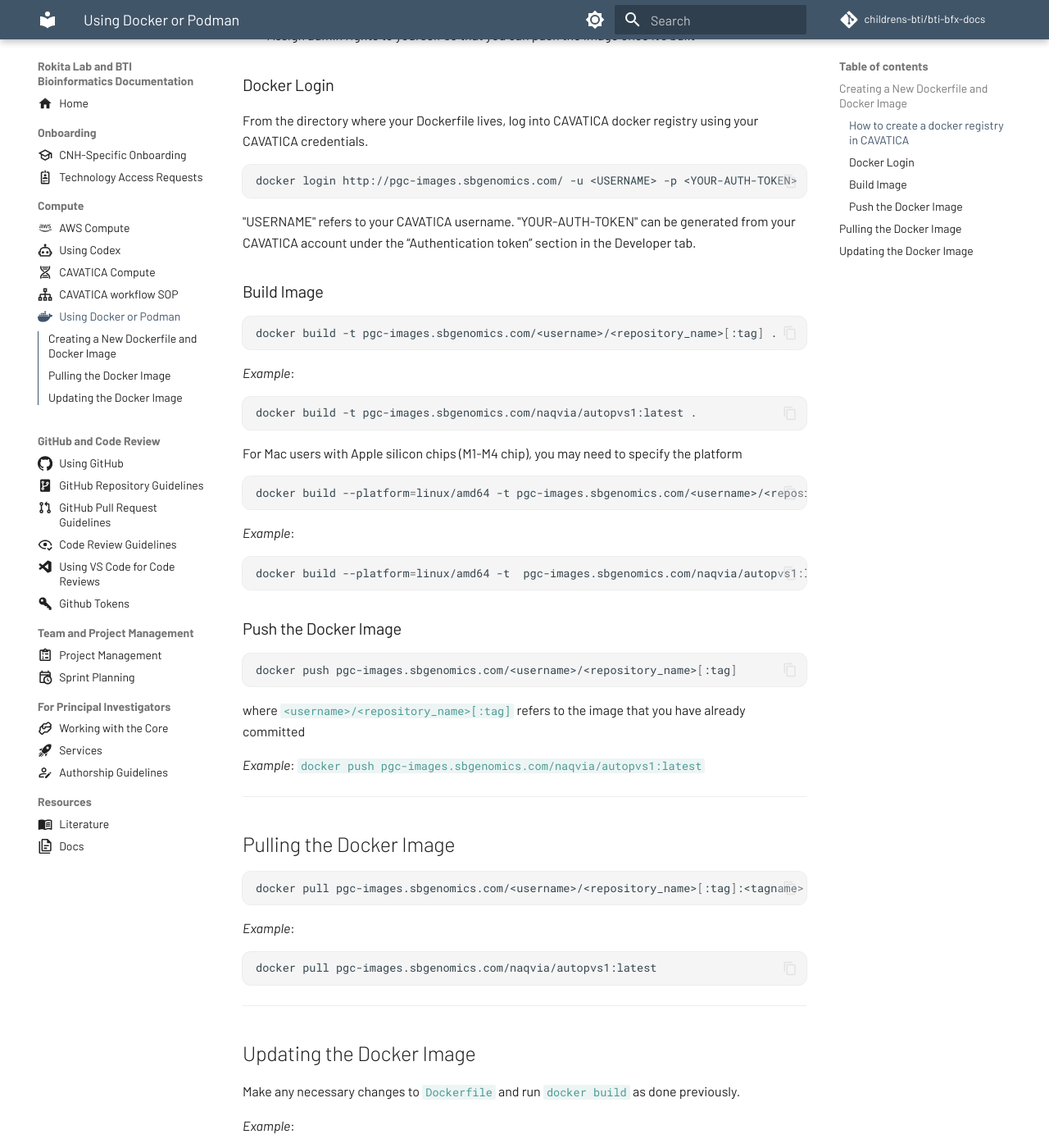
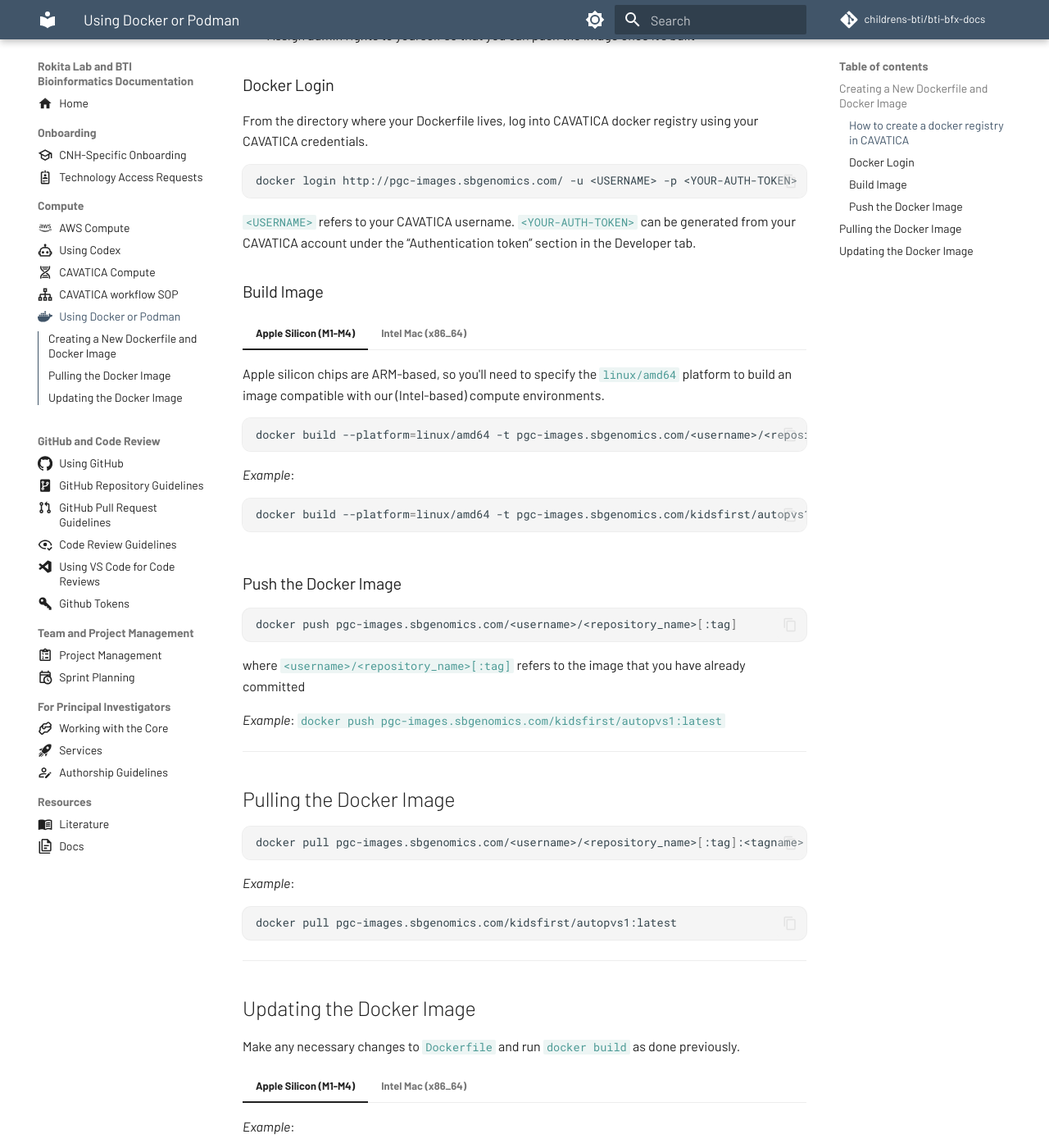
Before and after one commit to childrens-bti/bti-bfx-docs, an MkDocs documentation site: the page built from docs/docker.md, in a window 1280 px wide and 1400 px high, scrolled down 1231 px. Shown: the whole window at 82% size. Built offline with MkDocs 1.6.1 and Material for MkDocs 9.7.7, drawn with Linux system fonts in a browser that asks for light colours; comment, search, counter and statistics services are not loaded; some of the changed text lies outside the part shown.

Commit message:
Lead Docker build tabs with Apple Silicon, add x86_64 label
Reorders the Intel/Apple Silicon tabs in the build and update
sections so Apple Silicon comes first, matching the AWS docs, and
clarifies the Intel tab as x86_64.

Co-Authored-By: Claude Sonnet 5 <noreply@anthropic.com>

````diff
--- a/docs/docker.md
+++ b/docs/docker.md
@@ -34,31 +34,34 @@ From the directory where your Dockerfile lives, log into CAVATICA docker registr
 docker login http://pgc-images.sbgenomics.com/ -u <USERNAME> -p <YOUR-AUTH-TOKEN>
 ```
 
-"USERNAME" refers to your CAVATICA username.
-"YOUR-AUTH-TOKEN" can be generated from your CAVATICA account under the “Authentication token” section in the Developer tab.
+`<USERNAME>` refers to your CAVATICA username.
+`<YOUR-AUTH-TOKEN>` can be generated from your CAVATICA account under the “Authentication token” section in the Developer tab.
 
 ### Build Image
 
-```bash
-docker build -t pgc-images.sbgenomics.com/<username>/<repository_name>[:tag] .
-```
+=== "Apple Silicon (M1-M4)"
 
-*Example*:
-```bash
-docker build -t pgc-images.sbgenomics.com/naqvia/autopvs1:latest .
-```
+    Apple silicon chips are ARM-based, so you'll need to specify the `linux/amd64` platform to build an image compatible with our (Intel-based) compute environments.
 
-For Mac users with Apple silicon chips (M1-M4 chip), you may need to specify the platform
+    ```bash
+    docker build --platform=linux/amd64 -t pgc-images.sbgenomics.com/<username>/<repository_name>[:tag] .
+    ```
 
-```bash
-docker build --platform=linux/amd64 -t pgc-images.sbgenomics.com/<username>/<repository_name>[:tag] .
-```
+    *Example*:
+    ```bash
+    docker build --platform=linux/amd64 -t pgc-images.sbgenomics.com/kidsfirst/autopvs1:latest .
+    ```
 
-*Example*:
+=== "Intel Mac (x86_64)"
 
-```bash
-docker build --platform=linux/amd64 -t  pgc-images.sbgenomics.com/naqvia/autopvs1:latest .
-```
+    ```bash
+    docker build -t pgc-images.sbgenomics.com/<username>/<repository_name>[:tag] .
+    ```
+
+    *Example*:
+    ```bash
+    docker build -t pgc-images.sbgenomics.com/kidsfirst/autopvs1:latest .
+    ```
 
 ### Push the Docker Image
 
@@ -68,7 +71,7 @@ docker push pgc-images.sbgenomics.com/<username>/<repository_name>[:tag]
 
 where `<username>/<repository_name>[:tag]` refers to the image that you have already committed
 
-*Example*: `docker push pgc-images.sbgenomics.com/naqvia/autopvs1:latest`
+*Example*: `docker push pgc-images.sbgenomics.com/kidsfirst/autopvs1:latest`
 
 ---
 
@@ -80,7 +83,7 @@ docker pull pgc-images.sbgenomics.com/<username>/<repository_name>[:tag]:<tagnam
 
 *Example*:
 ```bash
-docker pull pgc-images.sbgenomics.com/naqvia/autopvs1:latest
+docker pull pgc-images.sbgenomics.com/kidsfirst/autopvs1:latest
 ```
 
 ---
@@ -89,12 +92,21 @@ docker pull pgc-images.sbgenomics.com/naqvia/autopvs1:latest
 
 Make any necessary changes to `Dockerfile` and run `docker build` as done previously.
 
-*Example*:
-```bash
-docker build --platform=linux/amd64 -t pgc-images.sbgenomics.com/<username>/<repository_name>:latest .
-```
+=== "Apple Silicon (M1-M4)"
 
-Here, "username" should match the namespace used in the existing Docker container. For example, it should be "rokita-lab", not your personal CAVATICA username, in the repository below.
+    *Example*:
+    ```bash
+    docker build --platform=linux/amd64 -t pgc-images.sbgenomics.com/<username>/<repository_name>:latest .
+    ```
+
+=== "Intel Mac (x86_64)"
+
+    *Example*:
+    ```bash
+    docker build -t pgc-images.sbgenomics.com/<username>/<repository_name>:latest .
+    ```
+
+Here, `<username>` should match the namespace used in the existing Docker container. For example, it should be "rokita-lab", not your personal CAVATICA username, in the repository below.
 
 Once complete, the output will print `Successfully built <image ID>`. Tag this image ID to the remote repo and push using these steps:
 
````
